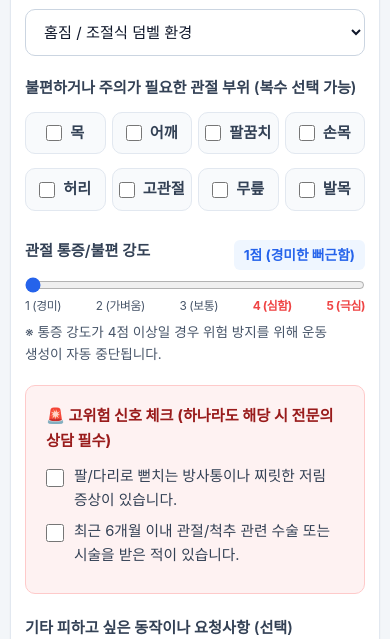
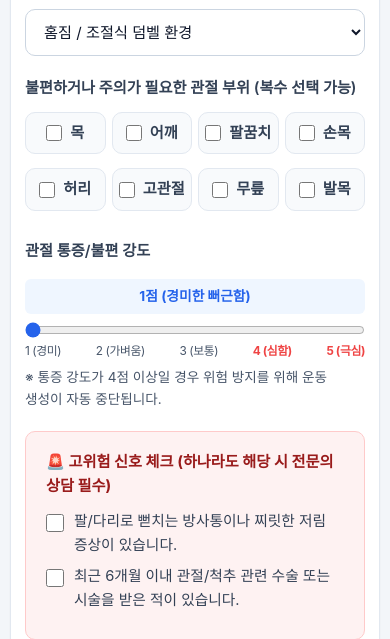
Before and after one commit to shinjiseobb/safe-workout-planner, a Flask app: page / in a window 390 px wide. Shown: the part 934-1573 px from the top of the page. Run offline with Flask 3, Linux system fonts and the light colour scheme; some libraries are stand-ins or nearby versions; some web fonts are replaced.

Commit message:
Position pain score badge consistently below label to prevent layout jump on mobile

```diff
--- a/static/css/style.css
+++ b/static/css/style.css
@@ -330,21 +330,23 @@ select:focus, input[type="text"]:focus {
 /* 통증 슬라이더 */
 .slider-header {
   display: flex;
-  justify-content: space-between;
-  align-items: center;
-  margin-bottom: 10px;
-  flex-wrap: wrap;
-  gap: 6px;
+  flex-direction: column;
+  align-items: flex-start;
+  margin-bottom: 12px;
+  gap: 8px;
 }
 
 .pain-score {
+  display: inline-block;
   background-color: var(--primary-light);
   color: var(--primary-color);
-  padding: 4px 10px;
+  padding: 6px 12px;
   border-radius: 6px;
-  font-size: 0.86rem;
+  font-size: 0.88rem;
   font-weight: 700;
   transition: all 0.2s ease;
+  line-height: 1.4;
+  word-break: keep-all;
 }
 
 .slider {
@@ -1031,6 +1033,20 @@ select:focus, input[type="text"]:focus {
     white-space: nowrap;
   }
 
+  .slider-header {
+    flex-direction: column;
+    align-items: flex-start;
+    gap: 8px;
+    margin-bottom: 12px;
+  }
+
+  .pain-score {
+    width: 100%;
+    text-align: center;
+    padding: 8px 12px;
+    font-size: 0.86rem;
+  }
+
   .result-header {
     flex-direction: column;
     gap: 12px;
```
